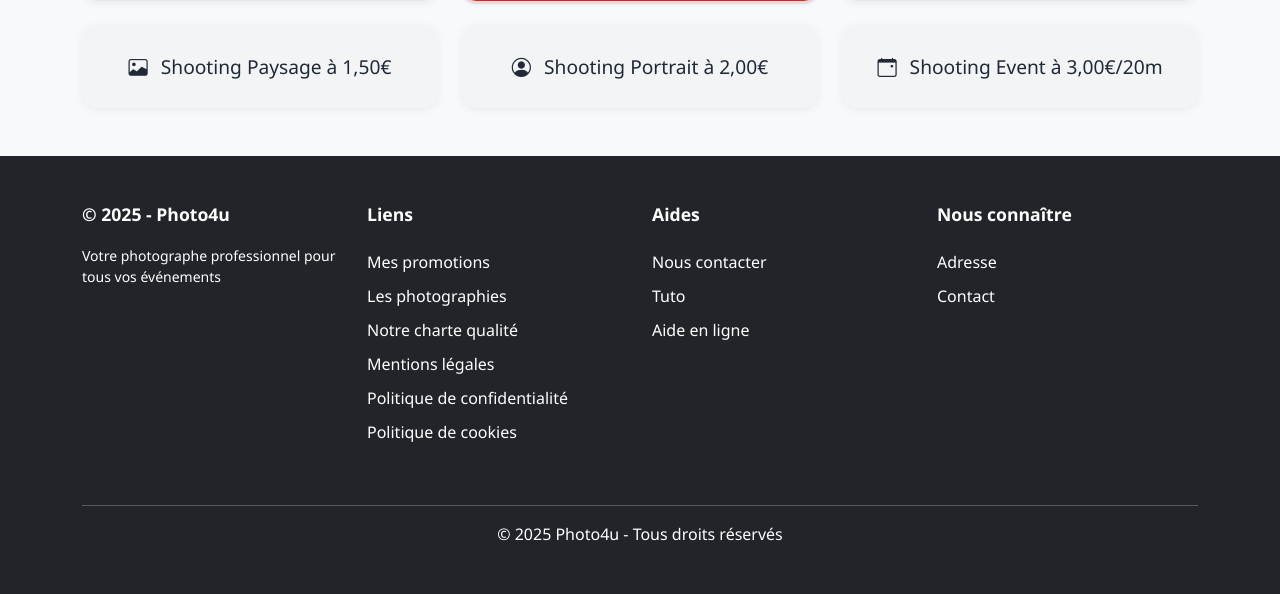
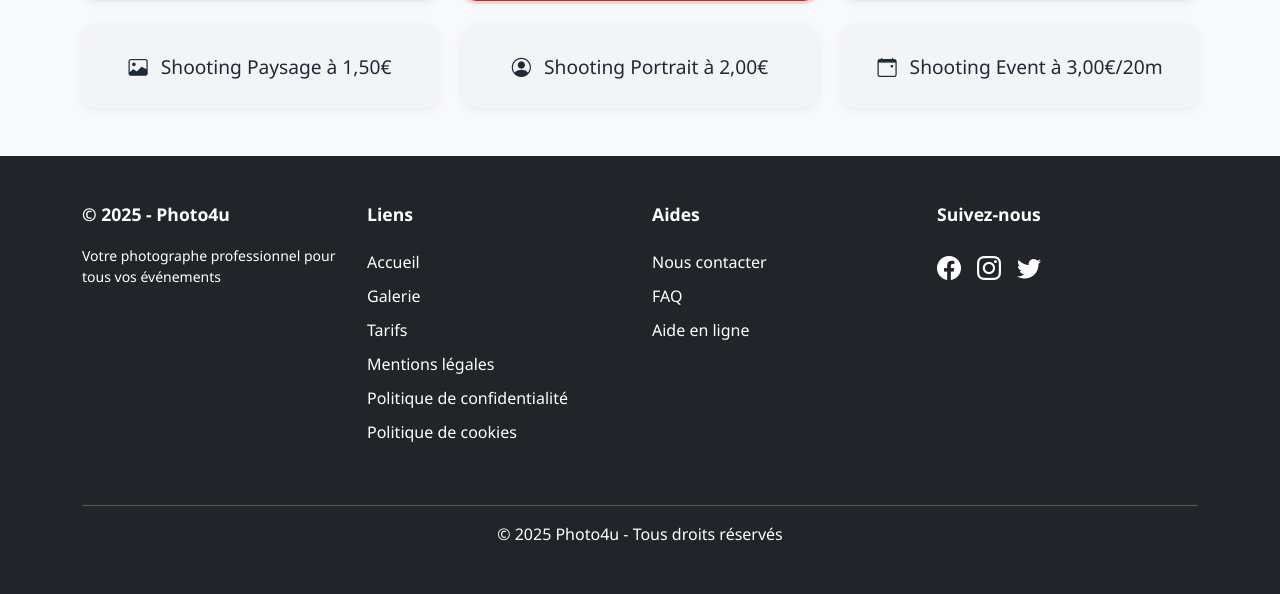
Before and after one commit to leoletanneur12/Photo4u, a PHP site: page /Photo4u/ in a window 1280 px wide. Shown: the part 2173-2767 px from the top of the page. Run offline with PHP 8.4, Linux system fonts and the light colour scheme.

Commit message:
Unifie le footer: ajout d'un footer commun et inclusion sur toutes les pages (cohérence site)

```diff
--- /dev/null
+++ b/footer.php
@@ -0,0 +1,41 @@
+<footer class="footer bg-dark text-white py-5">
+    <div class="container">
+        <div class="row">
+            <div class="col-lg-3 col-md-6 mb-4">
+                <h5>© 2025 - Photo4u</h5>
+                <p class="text-muted small">Votre photographe professionnel pour tous vos événements</p>
+            </div>
+            <div class="col-lg-3 col-md-6 mb-4">
+                <h5>Liens</h5>
+                <ul class="list-unstyled">
+                    <li><a href="index.php#accueil" class="text-decoration-none text-muted hover-link">Accueil</a></li>
+                    <li><a href="index.php#galerie" class="text-decoration-none text-muted hover-link">Galerie</a></li>
+                    <li><a href="index.php#tarifs" class="text-decoration-none text-muted hover-link">Tarifs</a></li>
+                    <li><a href="mentions_legales.php" class="text-decoration-none text-muted hover-link">Mentions légales</a></li>
+                    <li><a href="politique_confidentialite.php" class="text-decoration-none text-muted hover-link">Politique de confidentialité</a></li>
+                    <li><a href="politique_cookies.php" class="text-decoration-none text-muted hover-link">Politique de cookies</a></li>
+                </ul>
+            </div>
+            <div class="col-lg-3 col-md-6 mb-4">
+                <h5>Aides</h5>
+                <ul class="list-unstyled">
+                    <li><a href="contact.php" class="text-decoration-none text-muted hover-link">Nous contacter</a></li>
+                    <li><a href="#" class="text-decoration-none text-muted hover-link">FAQ</a></li>
+                    <li><a href="#" class="text-decoration-none text-muted hover-link">Aide en ligne</a></li>
+                </ul>
+            </div>
+            <div class="col-lg-3 col-md-6 mb-4">
+                <h5>Suivez-nous</h5>
+                <div class="d-flex gap-3">
+                    <a href="#" class="text-white fs-4"><i class="bi bi-facebook"></i></a>
+                    <a href="#" class="text-white fs-4"><i class="bi bi-instagram"></i></a>
+                    <a href="#" class="text-white fs-4"><i class="bi bi-twitter"></i></a>
+                </div>
+            </div>
+        </div>
+        <hr class="bg-secondary">
+        <div class="text-center">
+            <p class="mb-0 text-muted">&copy; 2025 Photo4u - Tous droits réservés</p>
+        </div>
+    </div>
+</footer>
--- a/index.php
+++ b/index.php
@@ -400,46 +400,7 @@ $user = getCurrentUser();
     </section>
 
     <!-- Footer -->
-    <footer class="footer bg-dark text-white py-5">
-        <div class="container">
-            <div class="row">
-                <div class="col-lg-3 col-md-6 mb-4">
-                    <h5>© 2025 - Photo4u</h5>
-                    <p class="text-muted small">Votre photographe professionnel pour tous vos événements</p>
-                </div>
-                <div class="col-lg-3 col-md-6 mb-4">
-                    <h5>Liens</h5>
-                    <ul class="list-unstyled">
-                        <li><a href="#accueil" class="text-decoration-none text-muted hover-link">Mes promotions</a></li>
-                        <li><a href="#galerie" class="text-decoration-none text-muted hover-link">Les photographies</a></li>
-                        <li><a href="#tarifs" class="text-decoration-none text-muted hover-link">Notre charte qualité</a></li>
-                        <li><a href="mentions_legales.php" class="text-decoration-none text-muted hover-link">Mentions légales</a></li>
-                        <li><a href="politique_confidentialite.php" class="text-decoration-none text-muted hover-link">Politique de confidentialité</a></li>
-                        <li><a href="politique_cookies.php" class="text-decoration-none text-muted hover-link">Politique de cookies</a></li>
-                    </ul>
-                </div>
-                <div class="col-lg-3 col-md-6 mb-4">
-                    <h5>Aides</h5>
-                    <ul class="list-unstyled">
-                        <li><a href="contact.php" class="text-decoration-none text-muted hover-link">Nous contacter</a></li>
-                        <li><a href="#" class="text-decoration-none text-muted hover-link">Tuto</a></li>
-                        <li><a href="#" class="text-decoration-none text-muted hover-link">Aide en ligne</a></li>
-                    </ul>
-                </div>
-                <div class="col-lg-3 col-md-6 mb-4">
-                    <h5>Nous connaître</h5>
-                    <ul class="list-unstyled">
-                        <li><a href="#" class="text-decoration-none text-muted hover-link">Adresse</a></li>
-                        <li><a href="#" class="text-decoration-none text-muted hover-link">Contact</a></li>
-                    </ul>
-                </div>
-            </div>
-            <hr class="bg-secondary">
-            <div class="text-center">
-                <p class="mb-0 text-muted">&copy; 2025 Photo4u - Tous droits réservés</p>
-            </div>
-        </div>
-    </footer>
+    <?php include 'footer.php'; ?>
 
     <!-- Modals -->
     <!-- Login Modal -->
--- a/login.php
+++ b/login.php
@@ -148,6 +148,7 @@ if (isLoggedIn()) {
         </div>
     </div>
 
+    <?php include 'footer.php'; ?>
     <script src="https://cdn.jsdelivr.net/npm/bootstrap@5.3.2/dist/js/bootstrap.bundle.min.js"></script>
 </body>
 </html>
--- a/mentions_legales.php
+++ b/mentions_legales.php
@@ -84,11 +84,7 @@ $user = getCurrentUser();
     </div>
 </main>
 
-<footer class="footer bg-dark text-white py-4 mt-5">
-    <div class="container text-center">
-        <small>&copy; 2025 Photo4u</small>
-    </div>
-</footer>
+<?php include 'footer.php'; ?>
 
 <script src="https://cdn.jsdelivr.net/npm/bootstrap@5.3.2/dist/js/bootstrap.bundle.min.js"></script>
 </body>
--- a/politique_confidentialite.php
+++ b/politique_confidentialite.php
@@ -104,11 +104,7 @@ $user = getCurrentUser();
     </div>
 </main>
 
-<footer class="footer bg-dark text-white py-4 mt-5">
-    <div class="container text-center">
-        <small>&copy; 2025 Photo4u</small>
-    </div>
-</footer>
+<?php include 'footer.php'; ?>
 
 <script src="https://cdn.jsdelivr.net/npm/bootstrap@5.3.2/dist/js/bootstrap.bundle.min.js"></script>
 </body>
--- a/politique_cookies.php
+++ b/politique_cookies.php
@@ -78,11 +78,7 @@ $user = getCurrentUser();
     </div>
 </main>
 
-<footer class="footer bg-dark text-white py-4 mt-5">
-    <div class="container text-center">
-        <small>&copy; 2025 Photo4u</small>
-    </div>
-</footer>
+<?php include 'footer.php'; ?>
 
 <script src="https://cdn.jsdelivr.net/npm/bootstrap@5.3.2/dist/js/bootstrap.bundle.min.js"></script>
 </body>
--- a/register.php
+++ b/register.php
@@ -307,6 +307,7 @@ if ($_SERVER['REQUEST_METHOD'] === 'POST' && isset($_POST['register'])) {
         </div>
     </div>
 
+    <?php include 'footer.php'; ?>
     <script src="https://cdn.jsdelivr.net/npm/bootstrap@5.3.2/dist/js/bootstrap.bundle.min.js"></script>
     <script>
         // Script pour gérer la sélection visuelle des cartes de rôle
```
Also changed, not shown: contact.php (+1 -42 lines).
